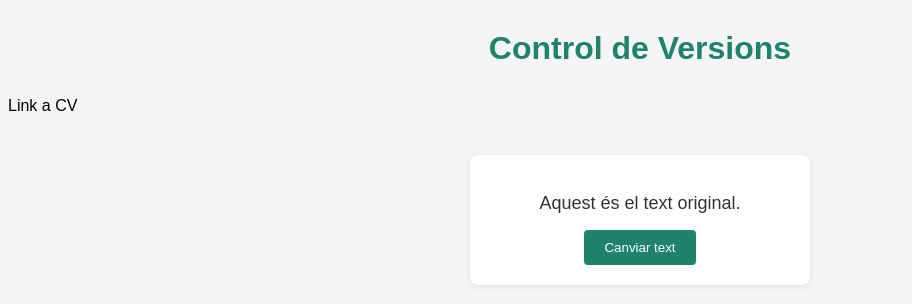
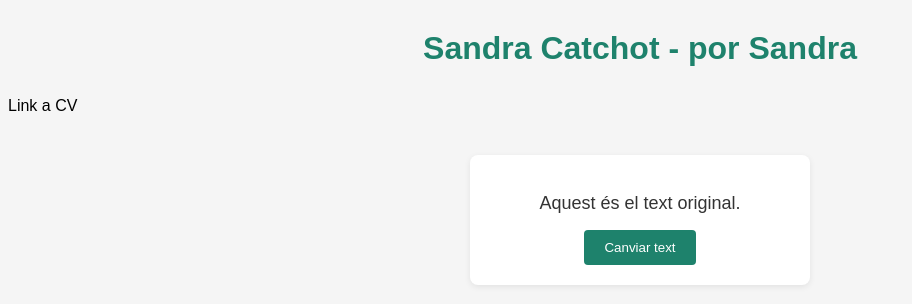
Before and after one commit to SandraCatchot/dawebgit, a plain HTML site: page index.html in a window 1280 px wide. Shown: the whole page, without its empty margins (0-912 px from the left). Drawn offline with Linux system fonts and the light colour scheme.

Commit message:
Commit prueba

```diff
--- a/index.html
+++ b/index.html
@@ -7,7 +7,7 @@
 </head>
 
 <body>
-    <h1>Control de Versions</h1>
+    <h1>Sandra Catchot - por Sandra</h1>
     <p>Link a CV</p>
     <a href="cv/index.html"></a>
     <div id="contenedor">
```
